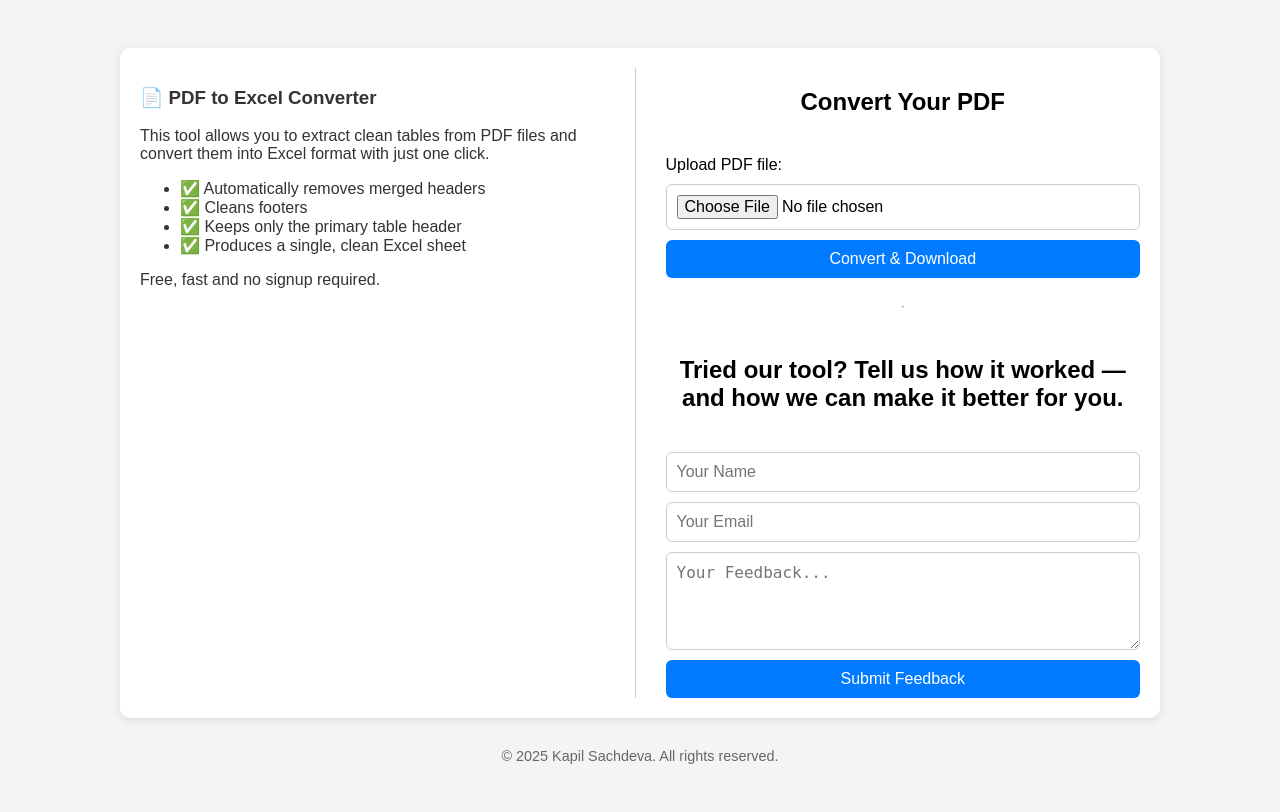
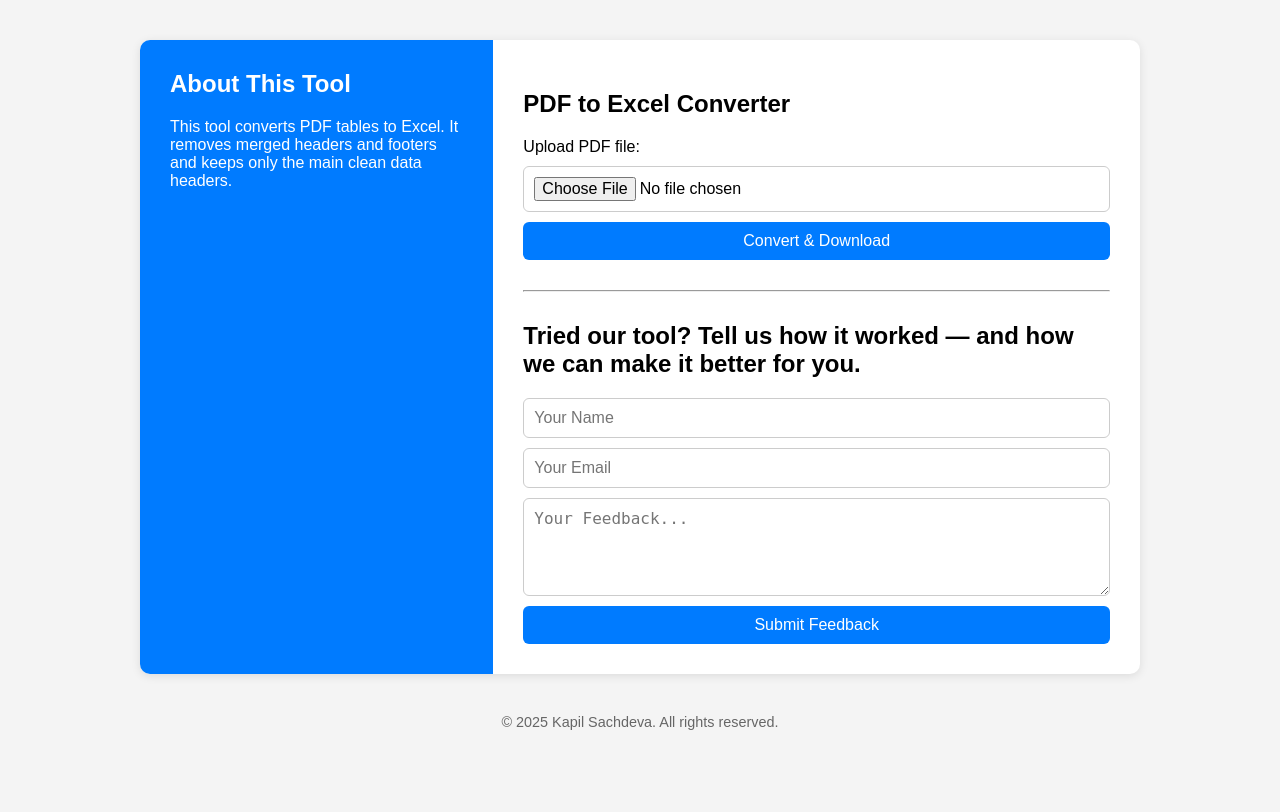
Before and after one commit to kapilsach1311/pdf-to-excel-converter, a Flask app: template templates/index.html in a window 1280 px wide. After the commit the page ends 730 px from the top, so only its background shows below. Run offline with Flask 3, Linux system fonts and the light colour scheme; the template is opened without the code that fills it, so the values that code supplies are empty.

Commit message:
Update index.html

```diff
--- a/templates/index.html
+++ b/templates/index.html
@@ -4,7 +4,7 @@
   <meta charset="UTF-8" />
   <meta name="viewport" content="width=device-width, initial-scale=1.0"/>
   <meta name="author" content="Kapil Sachdeva" />
-  <meta name="description" content="Convert PDF tables to clean Excel sheets online. Remove headers, footers, and get a downloadable Excel instantly. Free and secure." />
+  <meta name="description" content="Convert PDF tables to clean Excel sheets online. Remove headers, footers, and get a downloadable Excel instantly." />
   <meta name="keywords" content="PDF to Excel, free PDF converter, table extractor, download Excel, online PDF tool, remove headers from PDF, Kapil Sachdeva tool" />
   <meta name="robots" content="index, follow" />
   <meta name="theme-color" content="#007bff" />
@@ -13,34 +13,31 @@
     body {
       font-family: Arial, sans-serif;
       background-color: #f4f4f4;
-      padding: 40px;
+      margin: 0;
+      padding: 0;
     }
     .container {
       display: flex;
       flex-direction: row;
-      gap: 30px;
       max-width: 1000px;
-      margin: auto;
-      padding: 20px;
+      margin: 40px auto;
       background-color: #fff;
       border-radius: 10px;
       box-shadow: 0 2px 10px rgba(0,0,0,0.1);
+      overflow: hidden;
     }
     .info {
       flex: 1;
-      font-size: 1rem;
-      color: #333;
-      padding-right: 20px;
-      border-right: 1px solid #ccc;
+      background-color: #007bff;
+      color: white;
+      padding: 30px;
+    }
+    .info h2 {
+      margin-top: 0;
     }
     .form-area {
-      flex: 1;
-      display: flex;
-      flex-direction: column;
-      gap: 20px;
-    }
-    h2 {
-      text-align: center;
+      flex: 2;
+      padding: 30px;
     }
     form {
       display: flex;
@@ -77,31 +74,37 @@
       font-size: 0.9em;
       color: #666;
     }
+    .flash {
+      text-align: center;
+      color: green;
+      margin-top: 10px;
+    }
   </style>
 </head>
 <body>
   <div class="container">
     <div class="info">
-      <h3>📄 PDF to Excel Converter</h3>
-      <p>This tool allows you to extract clean tables from PDF files and convert them into Excel format with just one click.</p>
-      <ul>
-        <li>✅ Automatically removes merged headers</li>
-        <li>✅ Cleans footers</li>
-        <li>✅ Keeps only the primary table header</li>
-        <li>✅ Produces a single, clean Excel sheet</li>
-      </ul>
-      <p>Free, fast and no signup required.</p>
+      <h2>About This Tool</h2>
+      <p>This tool converts PDF tables to Excel. It removes merged headers and footers and keeps only the main clean data headers.</p>
     </div>
 
     <div class="form-area">
-      <h2>Convert Your PDF</h2>
+      <h2>PDF to Excel Converter</h2>
+      {% with messages = get_flashed_messages(with_categories=true) %}
+        {% if messages %}
+          {% for category, message in messages %}
+            <div class="flash">{{ message }}</div>
+          {% endfor %}
+        {% endif %}
+      {% endwith %}
+
       <form action="/upload" method="POST" enctype="multipart/form-data">
         <label for="file">Upload PDF file:</label>
         <input type="file" name="file" required accept="application/pdf">
         <button type="submit">Convert & Download</button>
       </form>
 
-      <hr>
+      <hr style="margin: 30px 0;">
 
       <h2>Tried our tool? Tell us how it worked — and how we can make it better for you.</h2>
       <form action="/feedback" method="POST">
@@ -109,9 +112,6 @@
         <input type="email" name="email" placeholder="Your Email" required>
         <textarea name="feedback" placeholder="Your Feedback..." rows="4" required></textarea>
         <button type="submit">Submit Feedback</button>
-        {% if feedback_thankyou %}
-          <div class="thank-you">✅ Thank you for your feedback!</div>
-        {% endif %}
       </form>
     </div>
   </div>
```
